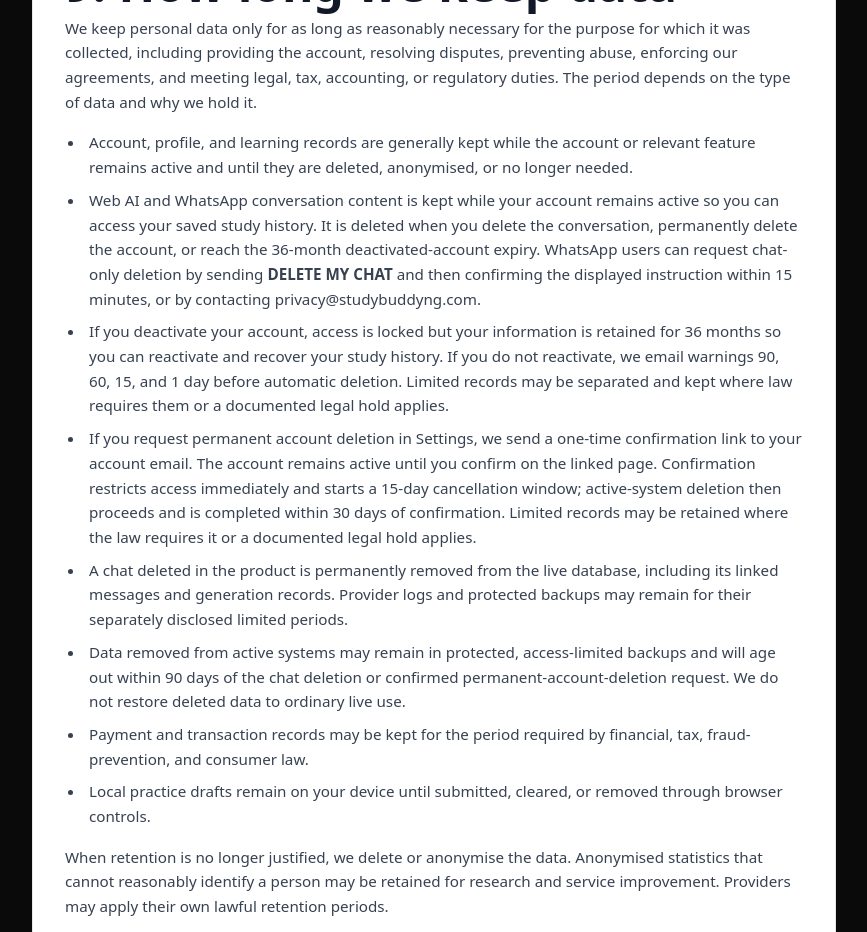
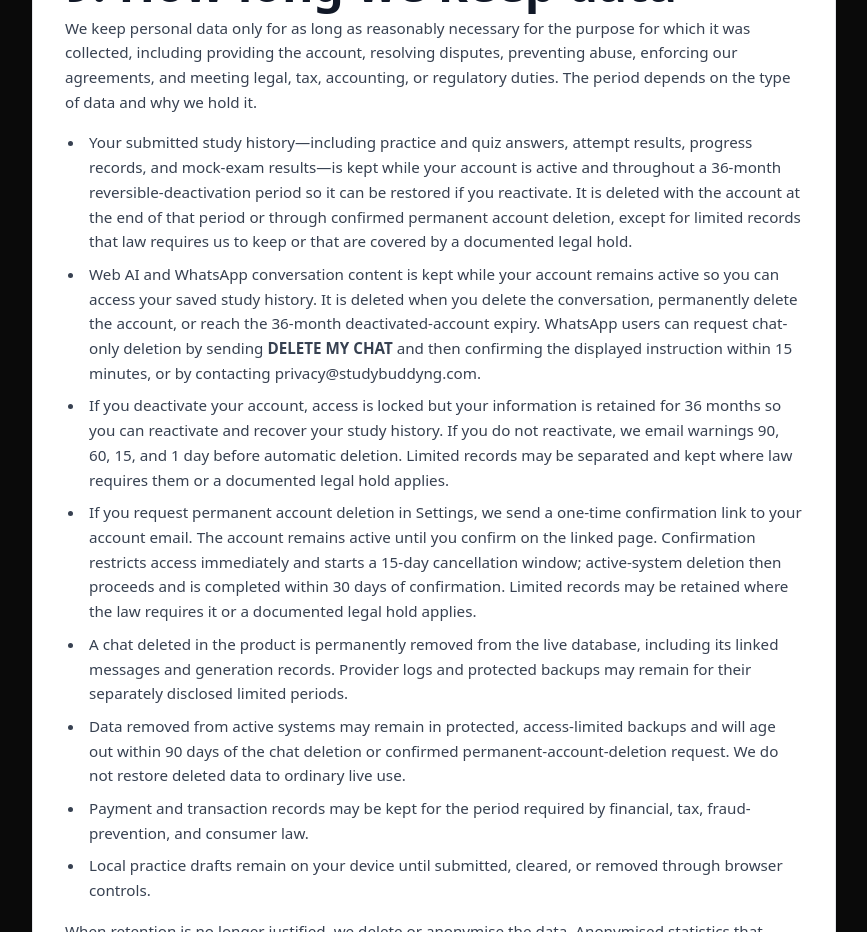
Before and after one commit to studybuddydevelopers/study-buddy-v2, a Next.js app: page /privacy-policy in a window 1280 px wide. Shown: the part 4900-5832 px from the top of the page, without its empty margins (356-1223 px from the left). Built offline with nearby package versions, Linux system fonts and the light colour scheme; no server answers.

Commit message:
docs(privacy): confirm learning record retention

```diff
--- a/app/parent-student-privacy/page.tsx
+++ b/app/parent-student-privacy/page.tsx
@@ -164,14 +164,16 @@
           guardian authority. A web AI chat has a permanent-delete control.
           WhatsApp users can send <strong>DELETE MY CHAT</strong> and confirm the
           displayed instruction within 15 minutes to delete only their saved
-          WhatsApp conversation.
-          A deactivated account is kept for 36 months so it
-          can be reactivated; we email warnings 90, 60, 15, and 1 day before
-          automatic deletion. A permanent request must be confirmed using a
-          one-time account-email link. Confirmation locks the account, starts a
-          15-day cancellation window, removes active-system personal data within
-          30 days unless law requires limited retention, and ages protected
-          backup copies out within 90 days. You may also complain to the{" "}
+          WhatsApp conversation. Submitted answers, practice and mock-exam
+          results, and progress history are kept while the account is active.
+          A deactivated account and that study history are kept for 36 months so
+          they can be restored if the student reactivates; we email warnings 90,
+          60, 15, and 1 day before automatic deletion. A permanent request must
+          be confirmed using a one-time account-email link. Confirmation locks
+          the account, starts a 15-day cancellation window, removes active-system
+          personal data within 30 days unless law requires limited retention,
+          and ages protected backup copies out within 90 days. You may also
+          complain to the{" "}
           <a
             href="https://www.ndpc.gov.ng/contact/"
             target="_blank"
--- a/app/privacy-policy/page.tsx
+++ b/app/privacy-policy/page.tsx
@@ -549,9 +549,14 @@
             </p>
             <ul className="list-disc space-y-2 pl-5">
               <ListItem>
-                Account, profile, and learning records are generally kept while
-                the account or relevant feature remains active and until they
-                are deleted, anonymised, or no longer needed.
+                Your submitted study history—including practice and quiz
+                answers, attempt results, progress records, and mock-exam
+                results—is kept while your account is active and throughout a
+                36-month reversible-deactivation period so it can be restored if
+                you reactivate. It is deleted with the account at the end of
+                that period or through confirmed permanent account deletion,
+                except for limited records that law requires us to keep or that
+                are covered by a documented legal hold.
               </ListItem>
               <ListItem>
                 Web AI and WhatsApp conversation content is kept while your
--- a/app/terms-of-service/page.tsx
+++ b/app/terms-of-service/page.tsx
@@ -464,11 +464,15 @@
               You may stop using Study Buddy at any time. Settings offers a
               reversible account-deactivation option and a permanent-deletion
               request. Deactivation restricts access and signs you out
-              immediately. Unless you reactivate, the account is automatically
-              deleted after 36 months; we send notices 90, 60, 15, and 1 day
-              before that deadline. A permanent request first requires a
-              one-time email link and a deliberate confirmation on the linked
-              page. The account remains active until that confirmation.
+              immediately. Your submitted answers, practice and mock-exam
+              results, and progress history remain preserved during the
+              36-month deactivation period so they can be restored if you
+              reactivate. Unless you reactivate, the account and that study
+              history are automatically deleted after 36 months; we send
+              notices 90, 60, 15, and 1 day before that deadline. A permanent
+              request first requires a one-time email link and a deliberate
+              confirmation on the linked page. The account remains active until
+              that confirmation.
               Confirmation locks the account, starts a 15-day cancellation window, and schedules
               active-system personal data for deletion within 30 days, subject
               to records we must retain by law or under a documented legal hold;
```
Also changed, not shown: 4 other files (tests, documents, lock files or other folders).
